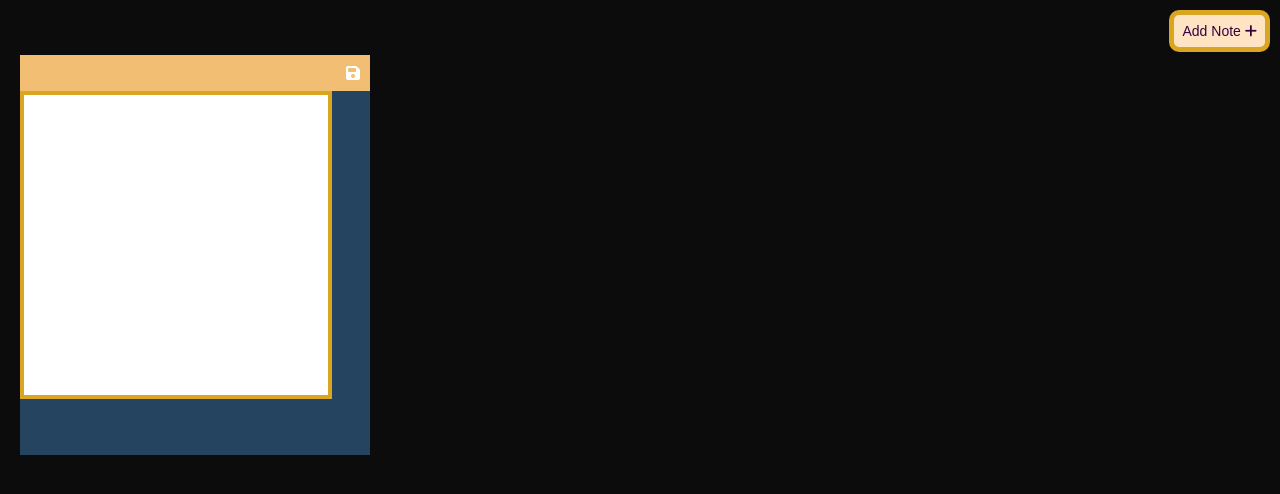
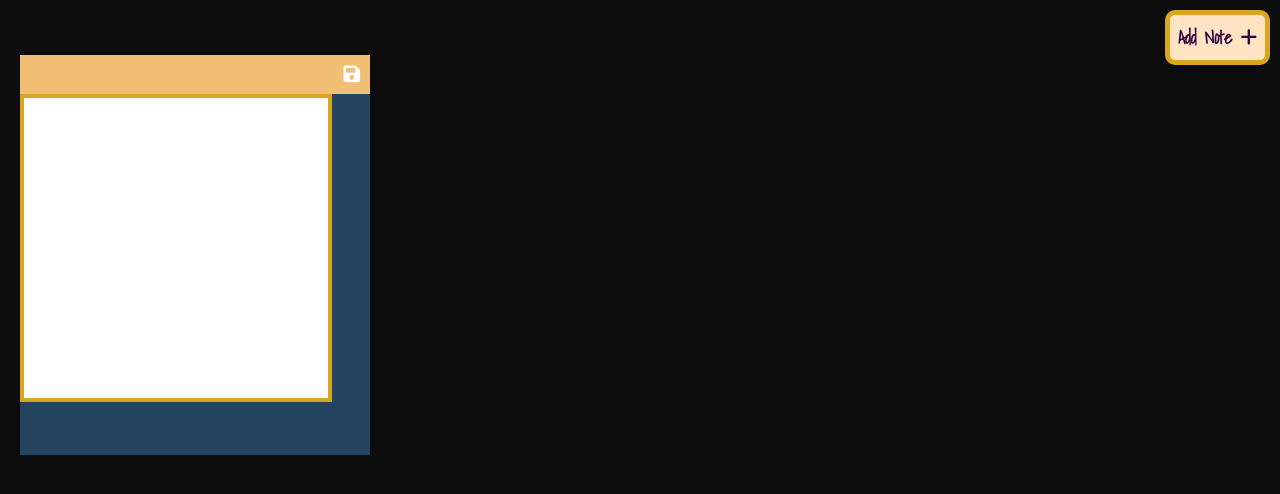
Before and after one commit to Aviral-Dwivedi06/QuietSpace, a plain HTML site: page index.html in a window 1280 px wide. Drawn offline with Linux system fonts and the light colour scheme.

Commit message:
Improved font styling and boldness

```diff
--- a/css/custom.css
+++ b/css/custom.css
@@ -1,8 +1,13 @@
+
 *{
     padding: 0;
     margin: 0;
     box-sizing: border-box;
+    font-family: 'Shadows Into Light', cursive;
+    font-size: 19px;
+    font-weight: 595;
 }
+
 #main{
     width: 100%;
     min-height: 100vh;
@@ -48,5 +53,6 @@
     background-color: bisque;
     outline: 0;
     color: rgb(51, 0, 62);
-    font-size: 14px;
+    font-size: 18px;
+    font-weight: 600;
 }
--- a/index.html
+++ b/index.html
@@ -1,10 +1,13 @@
 <!DOCTYPE html>
 <html lang="en">
 <head>
+      <link href="https://fonts.googleapis.com/css2?family=Shadows Into Light&display=swap" rel="stylesheet">
+
     <meta charset="UTF-8">
     <meta name="viewport" content="width=device-width, initial-scale=1.0">
     <title>Document</title>
     <link rel="stylesheet" href="css/custom.css">
+
 </head>
 <body>
     <button id="addBtn">
```
